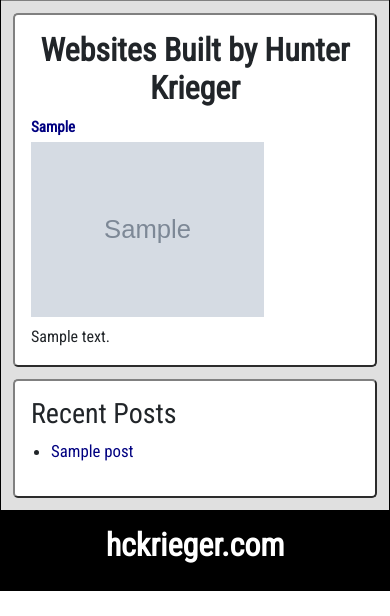
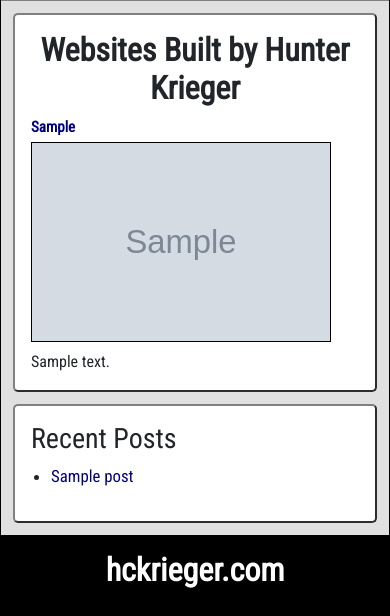
Before and after one commit to hckscripter6/hckrieger, a Django app: page /websites/ in a window 390 px wide. Shown: the part 264-880 px from the top of the page. Before the commit the page ends 855 px from the top, so only its background shows below. Run offline with Django 3.2, Linux system fonts and the light colour scheme; tables that the repository leaves empty hold one stand-in row (values such as "Sample post"); grey boxes marked "Sample" are stand-in pictures; some libraries are stand-ins or nearby versions.

Commit message:
resize website image

```diff
--- a/websites/static/websites/stylesheet.css
+++ b/websites/static/websites/stylesheet.css
@@ -1,6 +1,7 @@
 #websites-page img {
-    height: 250px;
+    width: 350px;
     margin-bottom: .5em;
+    border: 1px solid black;
 }
 
 #websites-page {
@@ -42,13 +43,10 @@
     }
 
     #websites-page img {
-        height: 175px;
+        width: 300px;
     }
 
-    #websites-page div#url {
-        font-size: 17px;
 
-    }
 }
 
 @media only screen and (max-width: 400px) {
```
Also changed, not shown: hckrieger/static/hckrieger/briney.png, hckrieger/static/hckrieger/winamac.png.
